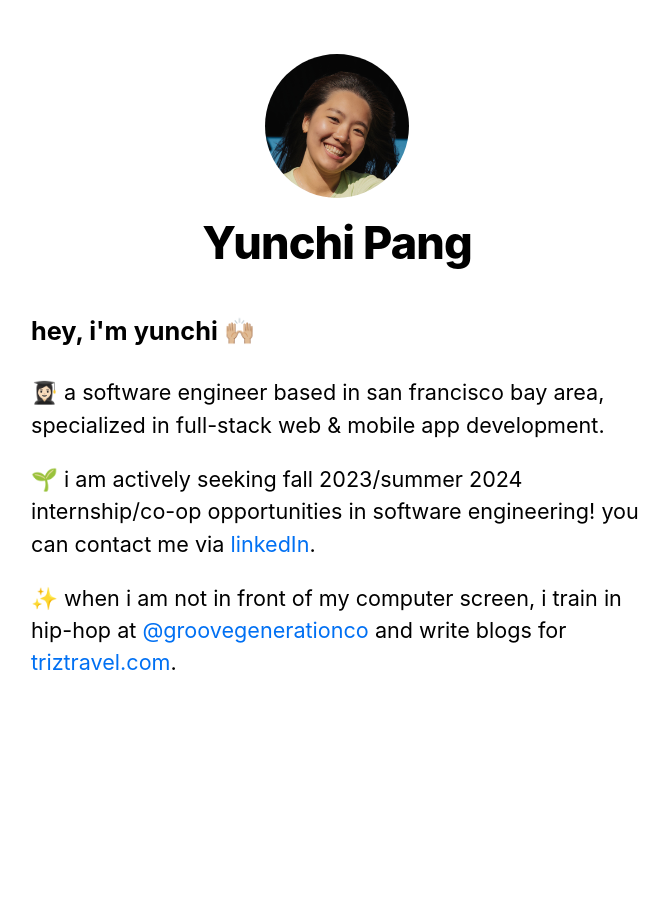
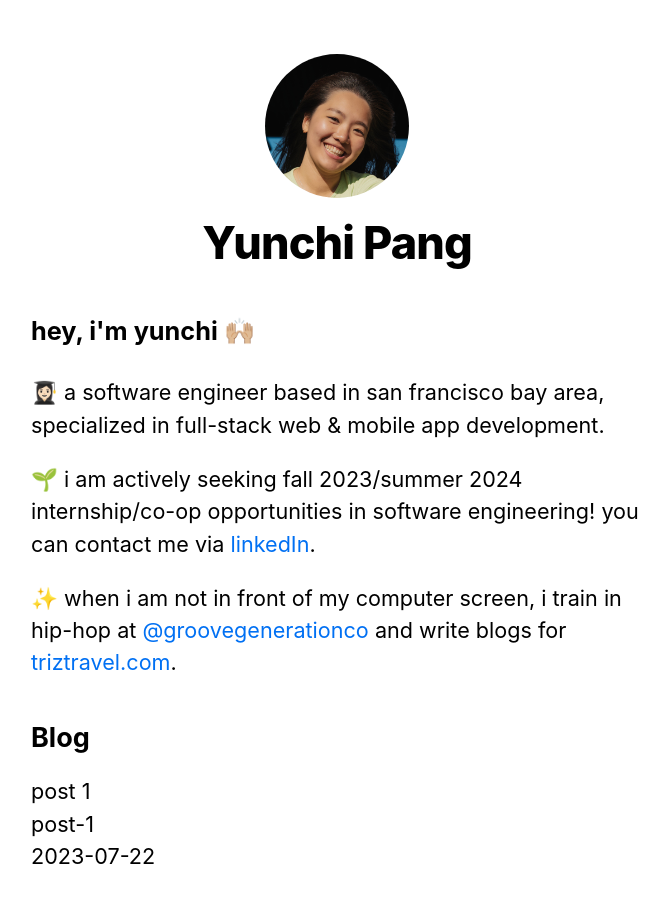
Before and after one commit to yunchipang/nextjs-portfolio, a Next.js app: page / in a window 1280 px wide. Shown: the top 902 px of the page, without its empty margins (303-972 px from the left). Before the commit the page ends 800 px from the top, so only its background shows below. Built offline with nearby package versions, Linux system fonts and the light colour scheme.

Commit message:
Setup sample posts and display at home page

```diff
--- /dev/null
+++ b/lib/posts.js
@@ -0,0 +1,35 @@
+import fs from 'fs';
+import path from 'path';
+import matter from 'gray-matter';
+
+const postsDirectory = path.join(process.cwd(), 'posts');
+
+export function getSortedPostsData() {
+  // Get file names under /posts
+  const fileNames = fs.readdirSync(postsDirectory);
+  const allPostsData = fileNames.map((fileName) => {
+    // Remove ".md" from file name to get id
+    const id = fileName.replace(/\.md$/, '');
+
+    // Read markdown file as string
+    const fullPath = path.join(postsDirectory, fileName);
+    const fileContents = fs.readFileSync(fullPath, 'utf8');
+
+    // Use gray-matter to parse the post metadata section
+    const matterResult = matter(fileContents);
+
+    // Combine the data with the id
+    return {
+      id,
+      ...matterResult.data,
+    };
+  });
+  // Sort posts by date
+  return allPostsData.sort((a, b) => {
+    if (a.date < b.date) {
+      return 1;
+    } else {
+      return -1;
+    }
+  });
+}
--- a/package.json
+++ b/package.json
@@ -9,6 +9,7 @@
   "dependencies": {
     "add": "^2.0.6",
     "eslint-config-prettier": "^8.8.0",
+    "gray-matter": "^4.0.3",
     "next": "latest",
     "react": "18.2.0",
     "react-dom": "18.2.0"
--- a/pages/index.js
+++ b/pages/index.js
@@ -3,8 +3,19 @@
 import Layout, { siteTitle } from '../components/layout';
 import utilStyles from '../styles/utils.module.css';
 import links from '../constants/links';
+import { getSortedPostsData } from '../lib/posts';
 
-export default function Home() {
+
+export async function getStaticProps() {
+  const allPostsData = getSortedPostsData();
+  return {
+    props: {
+      allPostsData,
+    },
+  };
+}
+
+export default function Home({ allPostsData }) {
   return (
     <Layout home>
       <Head>
@@ -24,6 +35,20 @@
           <Link href={links.TRIZTRAVEL}>triztravel.com</Link>.
         </p>
       </section>
+      <section className={`${utilStyles.headingMd} ${utilStyles.padding1px}`}>
+        <h2 className={utilStyles.headingLg}>Blog</h2>
+        <ul className={utilStyles.list}>
+          {allPostsData.map(({ id, date, title }) => (
+            <li className={utilStyles.listItem} key={id}>
+              {title}
+              <br />
+              {id}
+              <br />
+              {date}
+            </li>
+          ))}
+        </ul>
+      </section>
     </Layout>
   );
 }
--- /dev/null
+++ b/posts/post-1.md
@@ -0,0 +1,5 @@
+---
+title: 'post 1'
+date: '2023-07-22'
+---
+post-1 content
```
Also changed, not shown: 1 other file (tests, documents, lock files or other folders).
